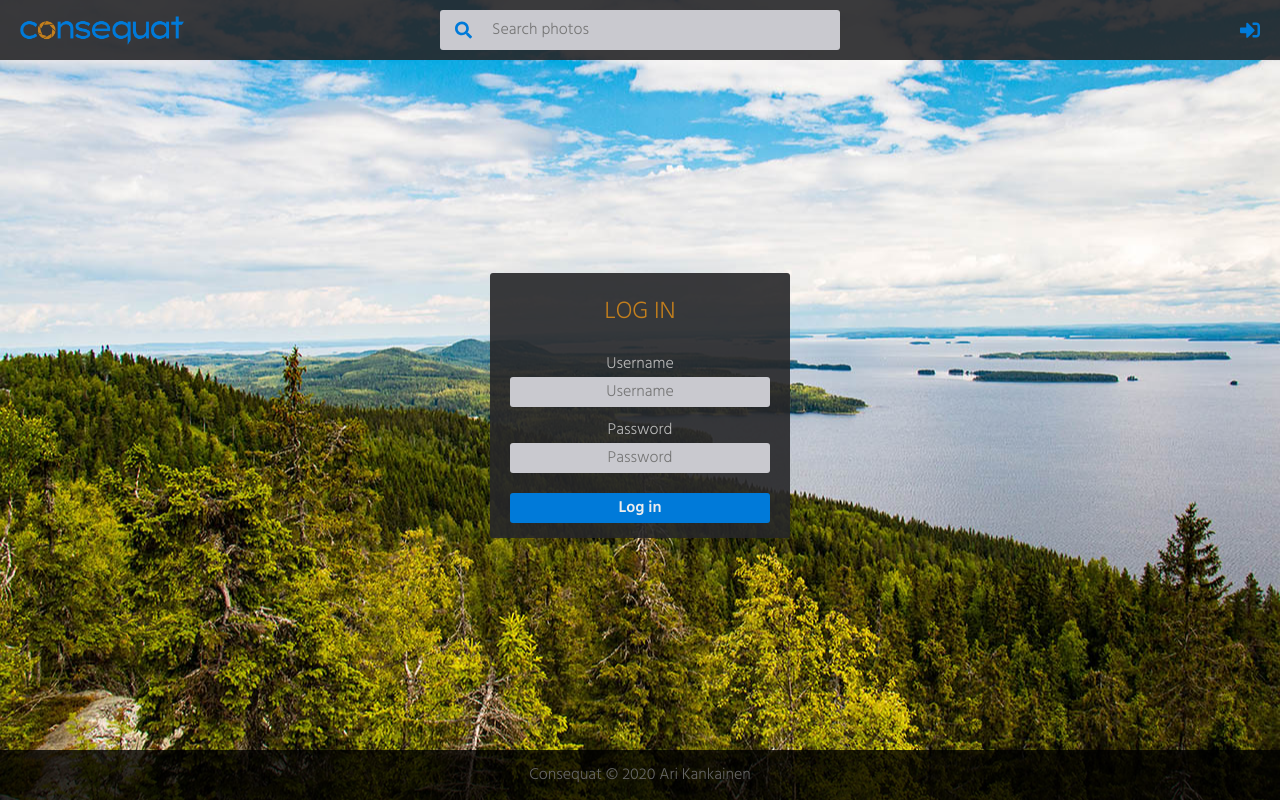
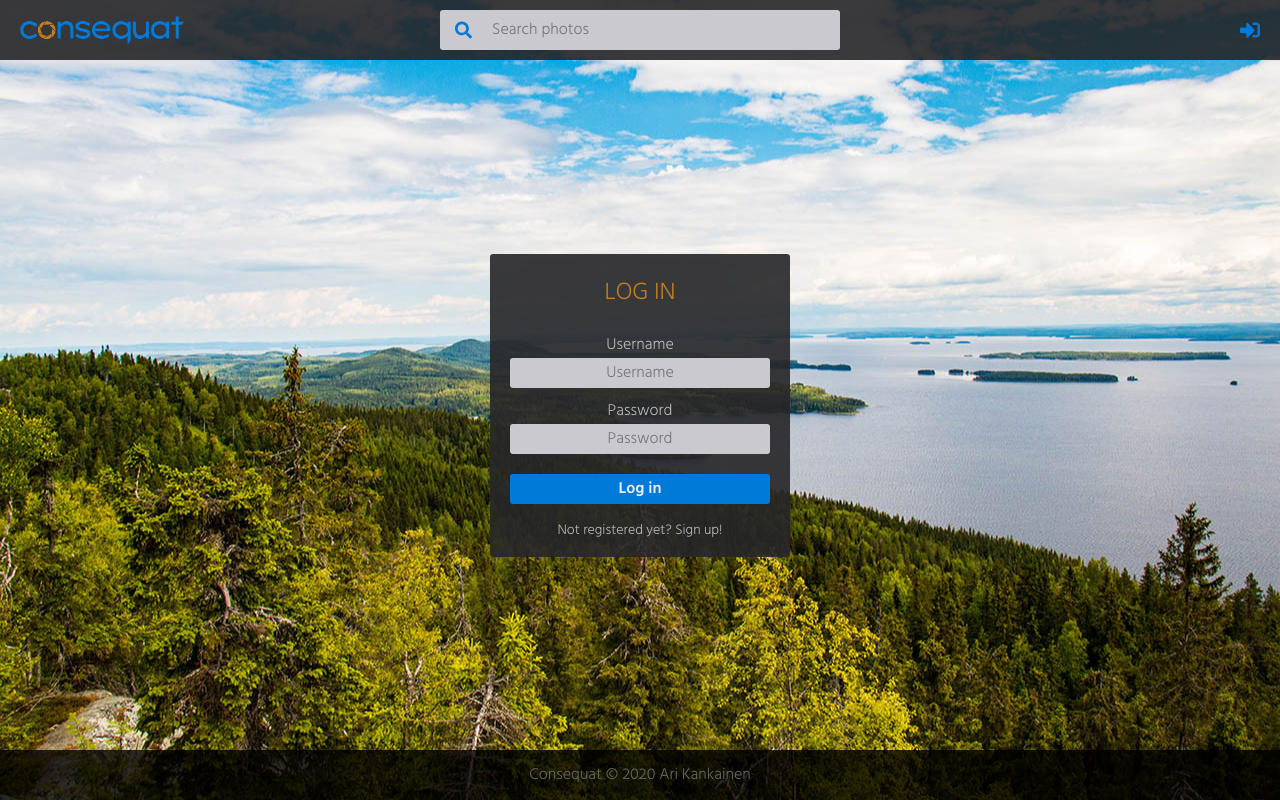
Before and after one commit to arikankainen/consequat-client, a React (Create React App) app: page /login in a window 1280 px wide. Built offline with nearby package versions, Linux system fonts and the light colour scheme; what @apollo/link-context would draw is missing.

Commit message:
login-form toimii Formikin kanssa

```diff
--- a/src/components/LoginPage/Inputs.tsx
+++ b/src/components/LoginPage/Inputs.tsx
@@ -35,7 +35,6 @@ const Error = styled.div`
 interface TextInputProps {
   name: string;
   type: string;
-  id: string;
   placeholder: string;
   label: string;
 }
@@ -45,7 +44,7 @@ export const TextInput: React.FC<TextInputProps> = ({ label, ...props }) => {
 
   return (
     <>
-      <Label htmlFor={props.id || props.name}>{label}</Label>
+      <Label htmlFor={props.name}>{label}</Label>
       <Input {...field} {...props} />
       {meta.touched && meta.error &&
         <Error>{meta.error}</Error>
--- a/src/components/LoginPage/LoginPage.tsx
+++ b/src/components/LoginPage/LoginPage.tsx
@@ -15,7 +15,6 @@ import {
   OuterContainer,
   Container,
   Topic,
-  Input,
   Button,
   QuestionArea,
   QuestionLink
@@ -77,23 +76,29 @@ const LoginPage = () => {
     }
   }, [resultMe.data]); // eslint-disable-line
 
-
-  const handleSubmit = (e: React.FormEvent<HTMLFormElement>) => {
-    e.preventDefault();
+  const handleSubmit = (values: FormValues) => {
     loggingProgress(true);
-
-    //login({ variables: { username: username.value, password: password.value } });
+    login({ variables: { username: values.username, password: values.password } });
   };
 
-  interface Values {
+  interface FormValues {
     username: string;
     password: string;
   }
 
-  const initialValues: Values = {
+  const initialValues: FormValues = {
     username: '',
     password: ''
   };
+
+  const validation = Yup.object({
+    username: Yup.string()
+      .min(3, 'Must be at least 3 characters')
+      .required('Required'),
+    password: Yup.string()
+      .min(5, 'Must be at least 5 characters')
+      .required('Required')
+  });
 
   return (
     <OuterContainer>
@@ -101,38 +106,29 @@ const LoginPage = () => {
         <Topic>Log in</Topic>
         <Formik
           initialValues={initialValues}
-          validationSchema={Yup.object({
-            username: Yup.string()
-              .min(3, 'Must be at least 3 characters')
-              .required('Required'),
-            password: Yup.string()
-              .min(6, 'Must be at least 6 characters')
-              .required('Required')
-          })}
-          onSubmit={(values, actions) => {
-            console.log(values, actions);
-            alert(JSON.stringify(values, null, 2));
-            actions.setSubmitting(false);
-          }}
+          validationSchema={validation}
+          onSubmit={handleSubmit}
         >
           <Form>
             <TextInput
               type="text"
-              id="username"
               name="username"
               label="Username"
               placeholder="Username"
             />
             <TextInput
               type="text"
-              id="password"
               name="password"
               label="Password"
               placeholder="Password"
             />
-            <Button type="submit">Log in</Button>
+            <Button type="submit" disabled={disabled}>{buttonText}</Button>
+            <QuestionArea>
+              <QuestionLink to='/signup'>
+                Not registered yet? Sign up!
+              </QuestionLink>
+            </QuestionArea>
           </Form>
-
         </Formik>
       </Container>
     </OuterContainer>
```
